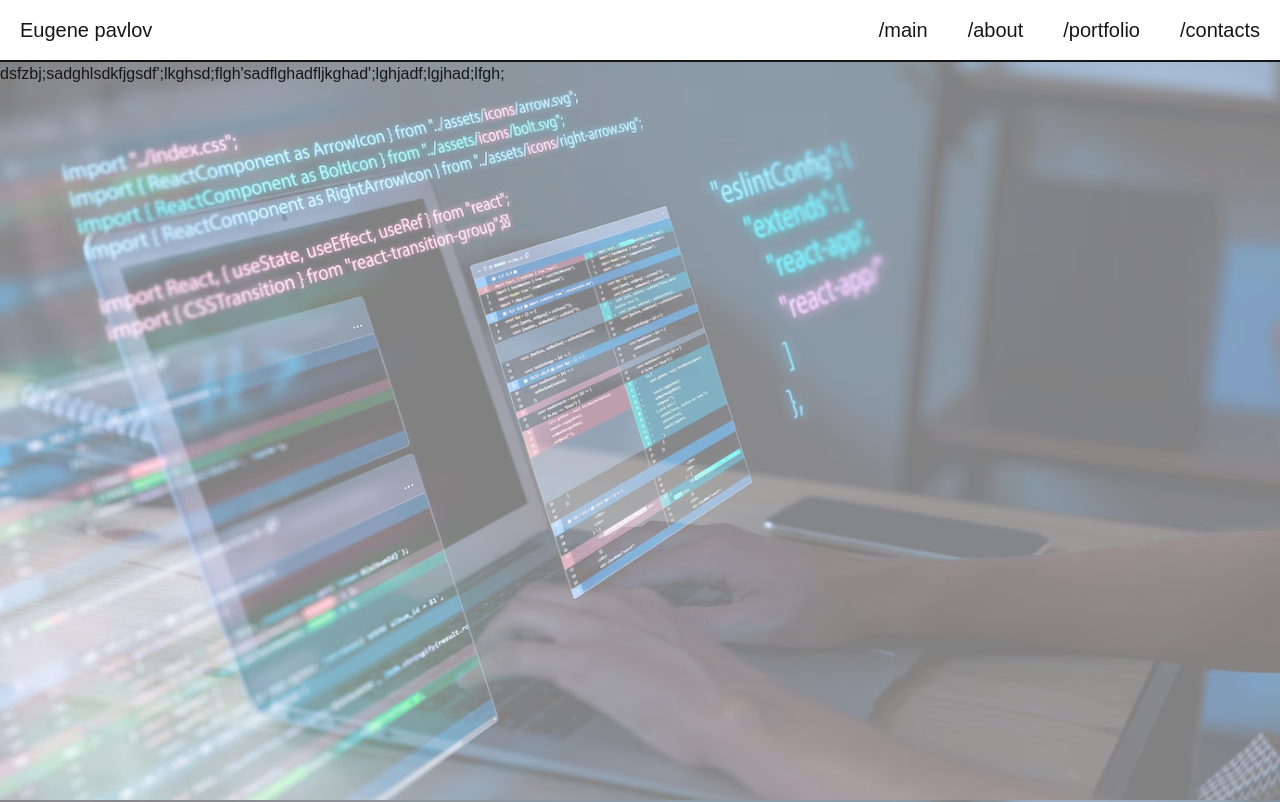
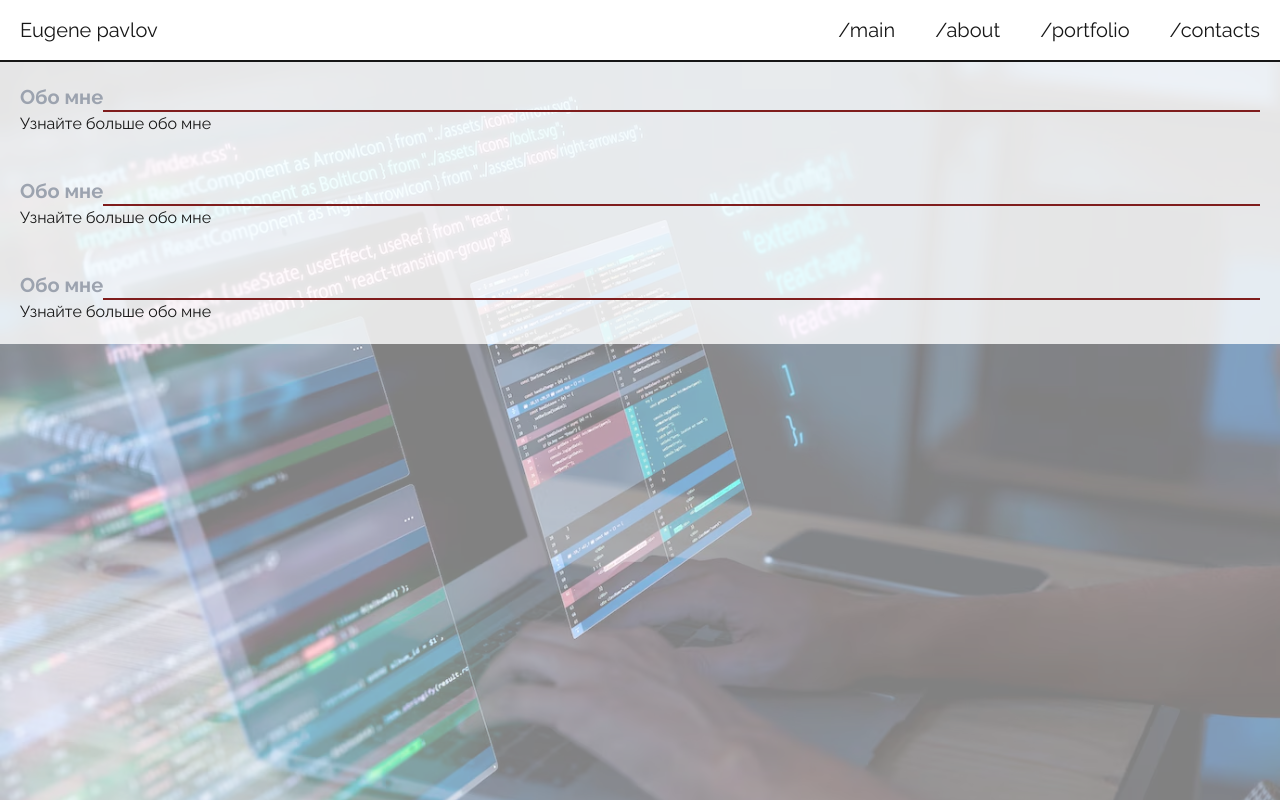
Before and after one commit to Camteer/Portfolio, a Next.js app: page /about in a window 1280 px wide. Shown: the top 802 px of the page. Built offline with nearby package versions, Linux system fonts and the light colour scheme.

Commit message:
fonts fix

```diff
--- a/src/app/about/page.tsx
+++ b/src/app/about/page.tsx
@@ -3,11 +3,7 @@ import { About } from "@/components";
 export default function AboutPage() {
   return (
     <>
-
-      <div className="h-[1500px]">
         <About></About>
-      </div>
-
     </>
   );
 }
--- a/src/app/globals.css
+++ b/src/app/globals.css
@@ -1,6 +1,7 @@
 @tailwind base;
 @tailwind components;
 @tailwind utilities;
+
 
 *,
 *::after,
@@ -9,6 +10,7 @@
 }
 html {
   scroll-behavior: smooth;
+
 }
 
 ::-webkit-scrollbar {
@@ -66,7 +68,6 @@ ol {
 @media (prefers-color-scheme: dark) {
   :root {
     --background-image: rgba(0, 0, 0, 0.74);
-
     --background-nav: #000000;
     --background: #000000a1;
     --foreground: #ededed;
@@ -81,16 +82,16 @@ body {
   background-repeat: no-repeat;
   background-size: cover;
   background-attachment: fixed;
-  font-family: Arial, Helvetica, sans-serif;
+  font-family: var(--fonts-main);
   margin: 0;
 }
 
 .container {
-  min-width: var(--container-w);
+  min-width: var(--container-width);
   background: var(--background);
   display: flex;
   align-items: center;
-  height: calc(100vh - 62px);
+  min-height: calc(100vh - 62px);
 }
 
 .section {
@@ -100,6 +101,14 @@ body {
   position: relative;
   transition: opacity 2s ease;
 
+}
+
+.section__container {
+  min-width: var(--container-width);
+  background: var(--background);
+  display: flex;
+  flex-direction: column;
+  justify-content: center;
 }
 
 @layer utilities {
--- a/src/app/layout.tsx
+++ b/src/app/layout.tsx
@@ -12,16 +12,6 @@ const raleway = Raleway({
   weight: ["100", "200", "300", "400", "500", "600", "700", "800", "900"],
 });
 
-const geistSans = localFont({
-  src: "./fonts/GeistVF.woff",
-  variable: "--font-geist-sans",
-  weight: "100 900",
-});
-const geistMono = localFont({
-  src: "./fonts/GeistMonoVF.woff",
-  variable: "--font-geist-mono",
-  weight: "100 900",
-});
 
 export const metadata: Metadata = {
   title: "Camter",
@@ -35,11 +25,14 @@ export default function RootLayout({
 }>) {
   return (
     <html lang="en">
+
       <body
-        className={`${geistSans.variable} ${geistMono.variable} ${raleway.variable} antialiased`}
+
+        className={`${raleway.variable} `}
       >
         <Header></Header>
         {children}
+
       </body>
     </html>
   );
--- a/src/components/about/about.tsx
+++ b/src/components/about/about.tsx
@@ -1,13 +1,24 @@
 import React, { FC } from "react";
+
+import { Container } from "../container";
+import { cn } from "@/utils/utils";
 import { Section } from "../section";
 
 export const About: FC = ({}) => {
   return (
     <>
-      <Section>
-        <div>dsfzbj;sadghlsdkfjgsdf';lkghsd;flgh'sadflghadfljkghad';lghjadf;lgjhad;lfgh;</div>
+      <Container>
+        <Section title="Обо мне" subtitle="Узнайте больше обо мне">
+          <div></div>
+        </Section>
+        <Section title="Обо мне" subtitle="Узнайте больше обо мне">
+          <div></div>
+        </Section>
+        <Section title="Обо мне" subtitle="Узнайте больше обо мне">
+          <div></div>
+        </Section>
 
-      </Section>
+      </Container>
     </>
   );
 };
--- a/src/components/container.tsx
+++ b/src/components/container.tsx
@@ -4,15 +4,16 @@ import { cn } from "@/utils/utils";
 import React, { FC, ReactElement } from "react";
 
 type ContainerProps = {
-  children: ReactElement;
+  direction?: any;
+  children: ReactElement[] | ReactElement;
   className?: string;
 };
 
-export const Container: FC<ContainerProps> = ({ children, className }) => {
+export const Container: FC<ContainerProps> = ({ children, className, direction='up' }) => {
   return (
     <>
-      <Slide direction="up" className={cn(className, "section z-0")}>
-        <div className={cn("p-2 pr-4 container")}>{children}</div>
+      <Slide direction={direction} className={cn(className, "section z-0")}>
+        {children}
       </Slide>
     </>
   );
--- a/src/components/main/main.module.css
+++ b/src/components/main/main.module.css
@@ -1,6 +1,8 @@
+
 .headerP {
   font-size: clamp(3.75rem, 0.4126rem + 14.2395vw, 17.5rem);
   font-weight: 900;
+
   line-height: normal;
 }
 
@@ -13,3 +15,11 @@
   font-size: clamp(1.125rem, 1.0036rem + 0.5178vw, 1.625rem);
   max-width: min(100%, 700px);
 }
+
+.container {
+  min-width: var(--container-width);
+  background: var(--background);
+  display: flex;
+  align-items: center;
+  min-height: calc(100vh - 62px);
+}
--- a/src/components/main/main.tsx
+++ b/src/components/main/main.tsx
@@ -9,12 +9,12 @@ export const Main: FC = ({}) => {
   return (
     <>
       <main>
-        <Container className="">
-          <div className={cn("flex flex-col h-full justify-center w-full")}>
-            <Fade duration={150} delay={300} cascade className={cn(style.headerP)}>Frontend-</Fade>
-            <Fade duration={150} cascade className={cn(style.headerP, "text-end")}>Developer</Fade>
+        <Container className="" direction={'down'}>
+          <div className={cn(style.container, "flex flex-col h-full justify-center w-full p-2 pr-4")}>
+            <Fade duration={150}  cascade className={cn(style.headerP)}>Frontend-</Fade>
+            <Fade duration={150} delay={300} cascade className={cn(style.headerP, "text-end")}>Developer</Fade>
 
-            <Fade direction="down" duration={20} cascade className={cn(style.headerNot, "self-end")}>
+            <Fade direction="down" duration={20} cascade className={cn(style.headerNot, "self-end ")}>
 
                 I'm Kyle Craven, a digital designer and creative Webflow
                 developer — I collaborate with brands globally to design
--- a/src/components/section.tsx
+++ b/src/components/section.tsx
@@ -1,14 +1,28 @@
 import React, { FC, ReactElement } from "react";
 
 type SectionProps = {
+  title: string;
+  subtitle?: string;
   children?: ReactElement;
   className?: string;
 };
 
-export const Section: FC<SectionProps> = ({children, className}) => {
+export const Section: FC<SectionProps> = ({
+  children,
+  className,
+  title,
+  subtitle,
+}) => {
   return (
-  <>
-    {children}
-  </>
+    <>
+      <div className="section__container p-5">
+        <div className="flex text-nowrap">
+          <h1 className="text-gray-400 font-bold text-[20px]">{title}</h1>
+          <div className="border-b-2 mb-[] w-full border-red-900"></div>
+        </div>
+        {subtitle ? <h2>{subtitle}</h2> : <></>}
+        <div>{children}</div>
+      </div>
+    </>
   );
 };
--- a/tailwind.config.ts
+++ b/tailwind.config.ts
@@ -8,6 +8,10 @@ const config: Config = {
   ],
   theme: {
     extend: {
+      fontFamily: {
+        raleway: ["var(--fonts-main)"]
+      },
+
       colors: {
         background: "var(--background)",
         foreground: "var(--foreground)",
```
